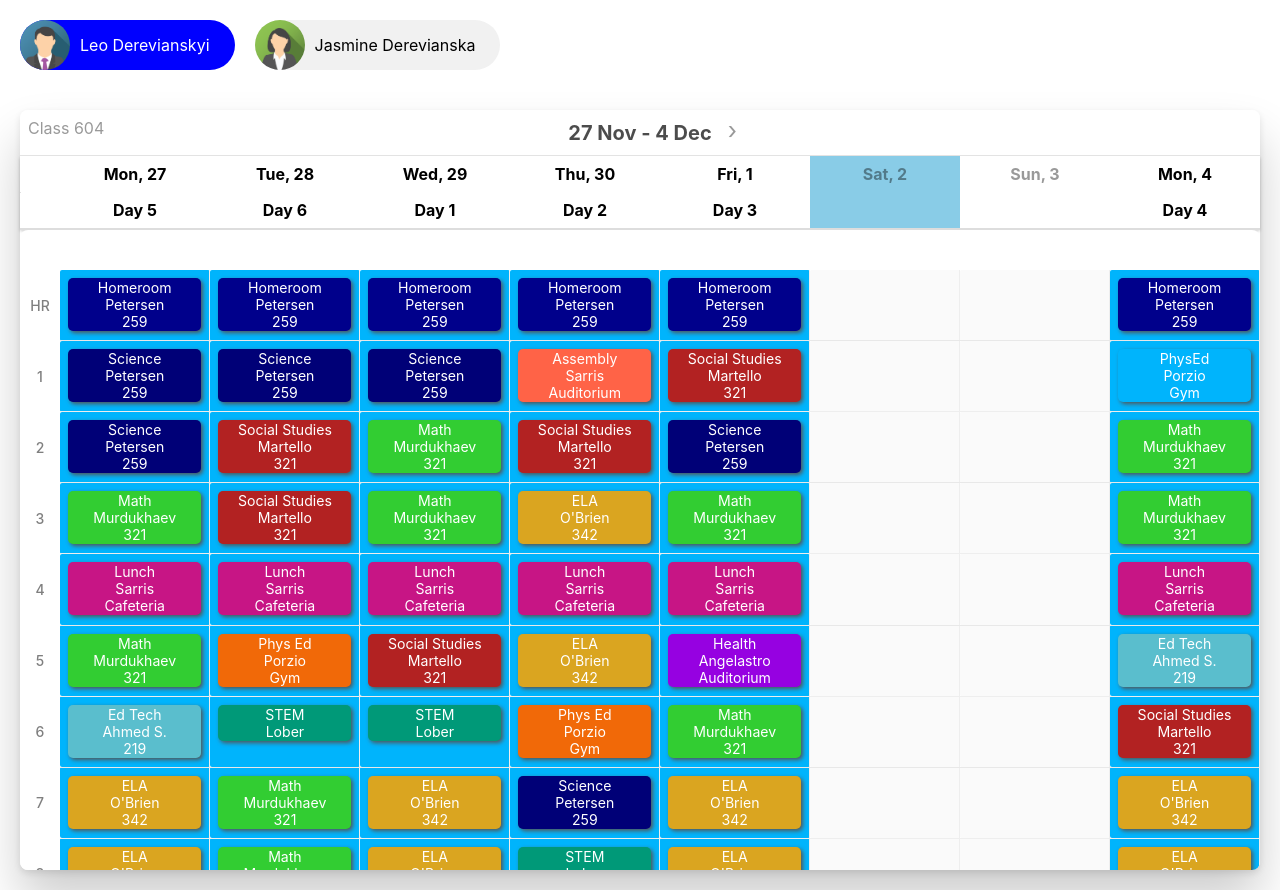
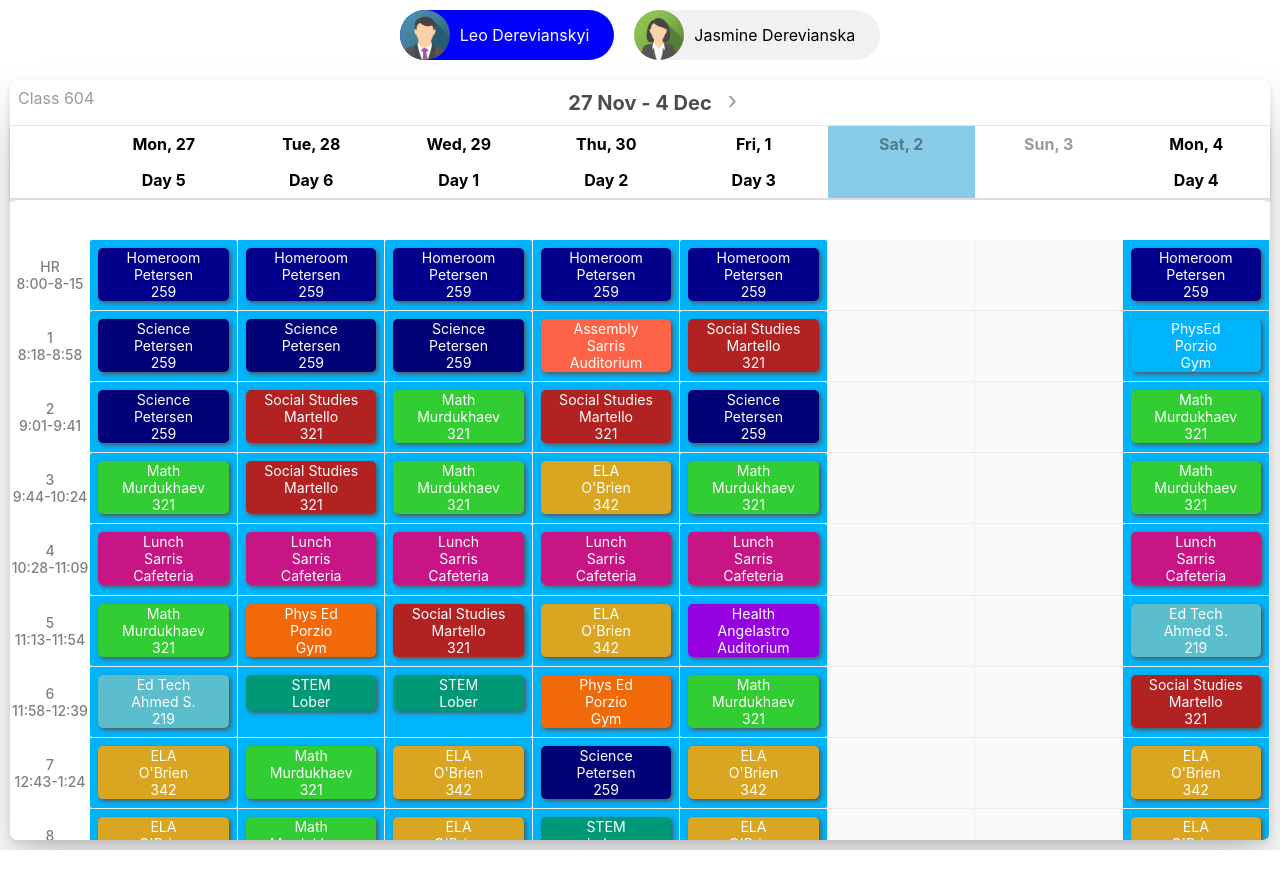
Before and after one commit to corsarcv/schedule, a React (Create React App) app: page / in a window 1280 px wide. Both pictures are taken after a click on the element "Leo Derevianskyi". After the commit the page ends 850 px from the top, so only its background shows below. Built offline with nearby package versions, Linux system fonts and the light colour scheme.

Commit message:
bell schedule

```diff
--- a/src/components/App.jsx
+++ b/src/components/App.jsx
@@ -4,6 +4,7 @@ import { Schedule } from "./Schedule";
 import { Section } from "./Section";
 import users from "../data/users.json"
 import holidays from "../data/holidays.json"
+import bell from "../data/bell.json"
 
 export class App extends Component{
 
@@ -19,8 +20,12 @@ export class App extends Component{
         </Section>
         <Section>
           {this.state.selectedUser
-            ? (<Schedule selectedUser={this.state.selectedUser} users={users} holidays={holidays}/>)
-            : (<div><b>Select a user to begin</b></div>)
+            ? (<Schedule
+                selectedUser={this.state.selectedUser}
+                users={users}
+                holidays={holidays}
+                bell={bell}/>)
+            : (<div style={{textAlign: "center"}}><b>Select a user to begin</b></div>)
           }
         </Section>
       </div>
--- a/src/components/Chips.module.css
+++ b/src/components/Chips.module.css
@@ -1,6 +1,8 @@
 .chips{
     display: flex;
     gap:20px;
+    justify-content: center;
+    margin: 0 auto;
   }
 
   .chip {
--- a/src/components/Schedule.jsx
+++ b/src/components/Schedule.jsx
@@ -40,7 +40,6 @@ export class Schedule extends Component{
     }
     render () {
         const selectedUser = this.findSelectedUser();
-        console.log(this.state.startDate,  this.dateUtils.getCurrentMonday());
         return <div className={css.calendar}>
         <header>
             <div className={[css.secondary, css.secondary_header].join(" ")} >Class {selectedUser.class}</div>
@@ -92,7 +91,11 @@ export class Schedule extends Component{
           {Array.from(Array(this.state.periodsCount), (_, i)=>{
             return (
                 <tr key={`row_${i}`}>
-                    <td className={css.headcol}>{i>0 ? i: "HR" }</td>
+                    <td className={css.headcol}>
+                        {i>0
+                            ? (<div><div>{i}</div><div>{this.props.bell[i]}</div></div>)
+                            : (<div><div>HR</div><div>{this.props.bell["HR"]}</div></div>) }
+                    </td>
                     {this.dateUtils.getDatesList(this.state.startDate, this.state.endDate).map(dt =>(
                         <td key={`${i}${dt.toString()}`} className={[
                                 this.dateUtils.isWeekendOrHoliday(dt) ? css.past: null,
--- a/src/components/Schedule.module.css
+++ b/src/components/Schedule.module.css
@@ -48,9 +48,8 @@
   }
 
 
-
   .headcol {
-    width: 40px;
+    width: 80px;
     font-size: 0.875rem;
     font-weight: 500;
     color: rgba(0, 0, 0, 0.5);
--- /dev/null
+++ b/src/data/bell.json
@@ -0,0 +1,11 @@
+{
+    "HR": "8:00-8-15",
+    "1" : "8:18-8:58",
+    "2" : "9:01-9:41",
+    "3" : "9:44-10:24",
+    "4" : "10:28-11:09",
+    "5" : "11:13-11:54",
+    "6" : "11:58-12:39",
+    "7" : "12:43-1:24",
+    "8" : "1:27-2:07"
+}
--- a/src/data/holidays.json
+++ b/src/data/holidays.json
@@ -4,30 +4,30 @@
     "12/27/2023",
     "12/28/2023",
     "12/29/2023",
-    "01/01/2024",
-    "01/15/2024",
-    "01/29/2024",
-    "02/19/2024",
-    "02/20/2024",
-    "02/21/2024",
-    "02/22/2024",
-    "02/23/2024",
-    "03/29/2024",
-    "03/30/2024",
-    "03/31/2024",
-    "04/01/2024",
-    "04/10/2024",
-    "04/22/2024",
-    "04/23/2024",
-    "04/24/2024",
-    "04/25/2024",
-    "04/26/2024",
-    "04/27/2024",
-    "04/28/2024",
-    "04/29/2024",
-    "04/10/2024",
-    "05/27/2024",
-    "06/07/2024",
-    "06/17/2024",
-    "06/19/2024"
+    "1/1/2024",
+    "1/15/2024",
+    "1/29/2024",
+    "2/19/2024",
+    "2/20/2024",
+    "2/21/2024",
+    "2/22/2024",
+    "2/23/2024",
+    "3/29/2024",
+    "3/30/2024",
+    "3/31/2024",
+    "4/1/2024",
+    "4/10/2024",
+    "4/22/2024",
+    "4/23/2024",
+    "4/24/2024",
+    "4/25/2024",
+    "4/26/2024",
+    "4/27/2024",
+    "4/28/2024",
+    "4/29/2024",
+    "4/10/2024",
+    "5/27/2024",
+    "6/07/2024",
+    "6/17/2024",
+    "6/19/2024"
 ]
--- a/src/index.css
+++ b/src/index.css
@@ -20,5 +20,5 @@ ul {
   list-style-type: none;
 }
 .section{
-  padding: 20px;
+  padding: 10px;
 }
```
